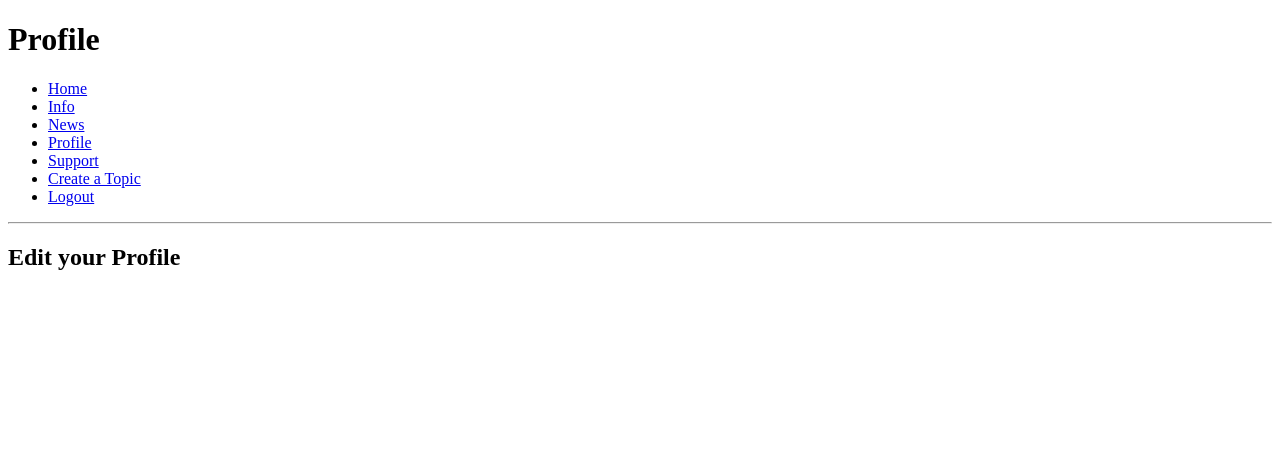
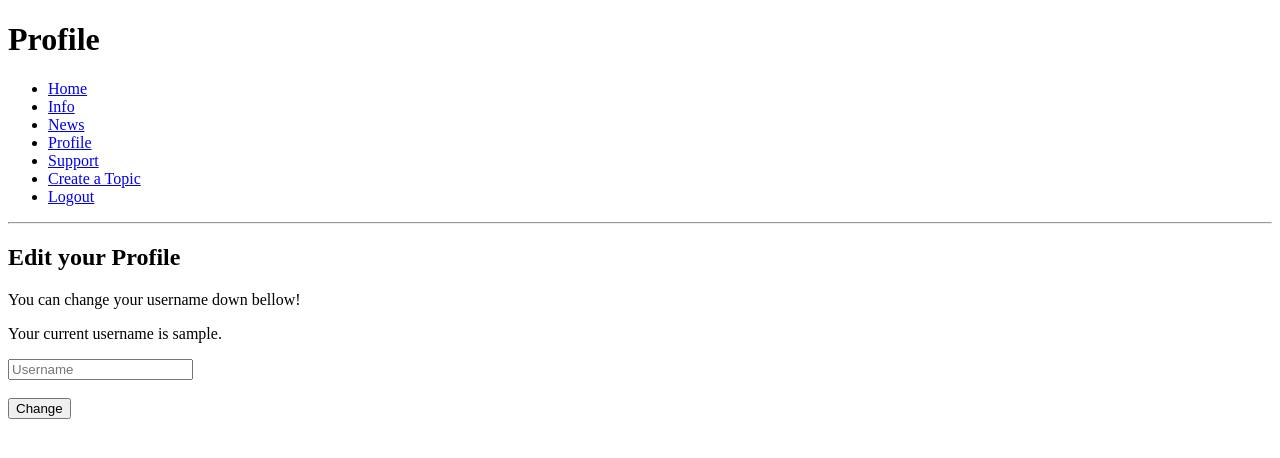
Before and after one commit to Makic94/investing, a PHP site: page /profile.php in a window 1280 px wide. Shown: the top 458 px of the page. Run offline with PHP 8.4, Linux system fonts and the light colour scheme; the visitor is signed in with stand-in values (Sample User, id 1).

Commit message:
added tmpuserimages and change username function

```diff
--- a/class/classUser.php
+++ b/class/classUser.php
@@ -186,5 +186,27 @@ public function login($email,$password)
                 }
                 else echo "<p>Email is not valid.</p>";
 }
+public function username($username){
+    $username=filter_var($username, FILTER_SANITIZE_STRING);
+    $username=strtolower($username);
+    if($username!="")
+        {
+            $db=new Base();
+            if(!$db->connect())exit();
+            $upit="SELECT username FROM users where username='$username'";
+            $rez=$db->query($upit);
+            $rows=$db->num_rows($rez);
+            if($rows==0)
+                {
+                    $id=$_SESSION['id'];
+                    $upit="UPDATE users SET username='$username' WHERE id=$id";
+                    var_dump($upit);
+                    $rez=$db->query($upit);
+                    var_dump($rez);
+                    echo "<p>You have succesfully changed your username! Your username now is $username.</p>";
+                }
+            else echo "<p>This username already exists. Please try another username.</p>";
+        }
+}
 }
 ?>
--- a/contact.php
+++ b/contact.php
@@ -59,7 +59,7 @@ if(!$db->connect())exit();
                             $txt="You have recieved an email from ".$clean_name.".\n\n".$clean_message;
                             if(!@mail($mailTo,$clean_subject,$txt,$headers))
                                 {
-                                    echo "<p>There is an error on our servers, please try again later.</p>";
+                                    echo "<p>There was an error while sending the email, please try again later.</p>";
                                 }
                             else echo "<p>Email sent. Our team will respond in 2 to 3 working days!</p>";
                         }
--- a/profile.php
+++ b/profile.php
@@ -1,8 +1,7 @@
 <?php
+include_once("class/classUser.php");
+$user = new User();
 session_start();
-require_once("class/classBase.php");
-$db=new Base();
-if(!$db->connect())exit();
 ?>
 <!DOCTYPE html>
 <html lang="en">
@@ -53,11 +52,28 @@ if(!$db->connect())exit();
     <?php
         }
     ?>
+    <h2>Edit your Profile</h2>
+    <p>You can change your username down bellow!</p>
+    <p>Your current username is <?php echo $_SESSION['username']."."; ?></p>
+    <form action="profile.php" method="POST">
+    <input type="text" name="username" placeholder="Username"><br><br>
+    <button>Change</button>
+    </form>
+    <?php
+    if(isset($_POST['username']))
+        {
+            if($_POST['username']!="")
+                {
+                    $username=$_POST['username'];
+                    $namechange = $user->username($username);
+                }
+            else echo "<p>All fields are required</p>";
+        }
+    ?>
     <?php
     }
     else header('Location: register.php');
     ?>
-    <h2>Edit your Profile</h2>
     <?php
     unset($db);
     ?>
```
Also changed, not shown: tmpuserimages/1615213203.7709.png (added).
